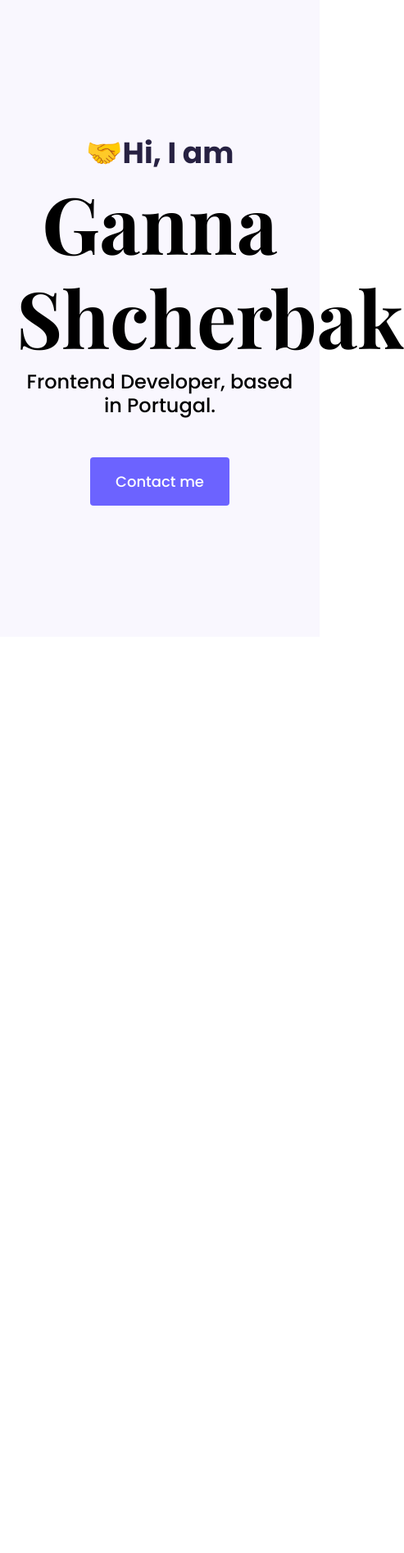
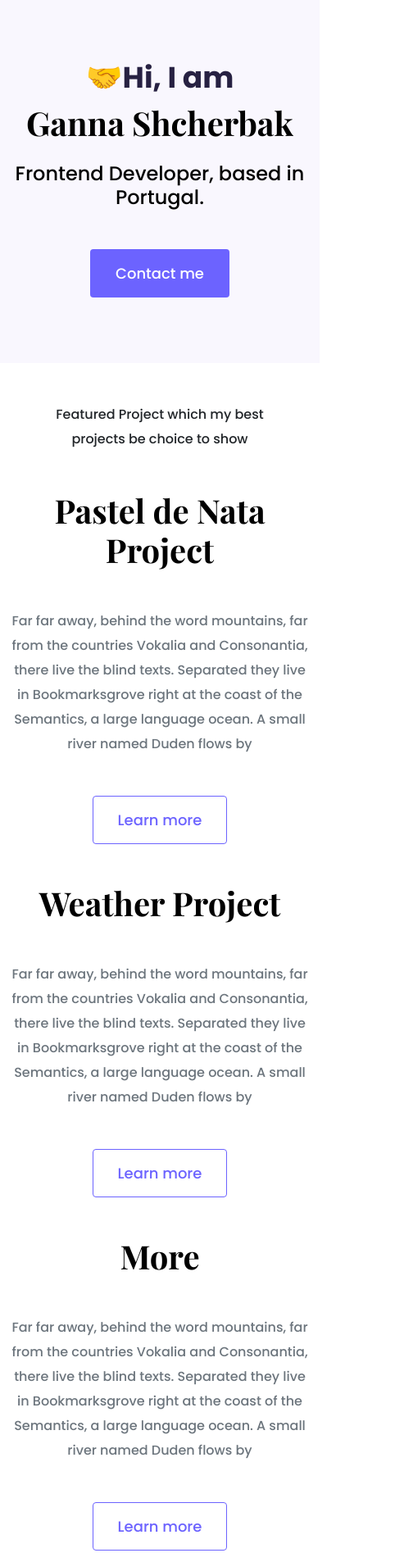
Before and after one commit to ganna27/portfolio-project, a plain HTML site: page index.html in a window 390 px wide. Shown: the whole page at 82% size, 493 px wide, since content can reach past the window. Before the commit the page ends 844 px from the top, so only its background shows below. Drawn offline with nearby package versions, Linux system fonts and the light colour scheme.

Commit message:
Integrated homepage contecnt design+responsiveness

```diff
--- a/index.html
+++ b/index.html
@@ -35,5 +35,61 @@
       <h2 class="mb-5">Frontend Developer, based in Portugal.</h2>
       <div><a href="#" class="btn btn-branding">Contact me</a></div>
     </div>
+    <p class="text-center m-5">
+      Featured Project which my best projects be choice to show
+    </p>
+    <div class="container">
+      <div class="row mb-5">
+        <div class="col d-none d-lg-block">
+          <img src="images/natas.jpg" class="img-fluid rounded" alt="" />
+        </div>
+        <div class="col">
+          <div class="project-description">
+            <h2 class="mb-5">Pastel de Nata Project</h2>
+            <p class="mb-5 text-muted">
+              Far far away, behind the word mountains, far from the countries
+              Vokalia and Consonantia, there live the blind texts. Separated
+              they live in Bookmarksgrove right at the coast of the Semantics, a
+              large language ocean. A small river named Duden flows by
+            </p>
+            <a href="#" class="btn btn-branding-outline">Learn more</a>
+          </div>
+        </div>
+      </div>
+      <div class="row mb-5">
+        <div class="col">
+          <div class="project-description">
+            <h2 class="mb-5">Weather Project</h2>
+            <p class="mb-5 text-muted">
+              Far far away, behind the word mountains, far from the countries
+              Vokalia and Consonantia, there live the blind texts. Separated
+              they live in Bookmarksgrove right at the coast of the Semantics, a
+              large language ocean. A small river named Duden flows by
+            </p>
+            <a href="#" class="btn btn-branding-outline">Learn more</a>
+          </div>
+        </div>
+        <div class="col d-none d-lg-block">
+          <img src="images/weather.jpg" class="img-fluid rounded" alt="" />
+        </div>
+      </div>
+      <div class="row mb-5">
+        <div class="col d-none d-lg-block">
+          <img src="images/more.jpg" class="img-fluid rounded" alt="" />
+        </div>
+        <div class="col">
+          <div class="project-description">
+            <h2 class="mb-5">More</h2>
+            <p class="mb-5 text-muted">
+              Far far away, behind the word mountains, far from the countries
+              Vokalia and Consonantia, there live the blind texts. Separated
+              they live in Bookmarksgrove right at the coast of the Semantics, a
+              large language ocean. A small river named Duden flows by
+            </p>
+            <a href="#" class="btn btn-branding-outline">Learn more</a>
+          </div>
+        </div>
+      </div>
+    </div>
   </body>
 </html>
--- a/styles/portfolio.css
+++ b/styles/portfolio.css
@@ -21,10 +21,16 @@ h6 {
 
 h1 {
   font-size: 96px;
+  line-height: 1.5;
+}
+h2 {
+  font-size: 64px;
 }
 
 p {
   font-weight: normal;
+  font-size: 16px;
+  line-height: 30px;
 }
 .hero {
   background-color: var(--secondary-color);
@@ -36,7 +42,7 @@ p {
   font-family: var(--default-font-family);
   font-weight: normal;
   font-size: 24px;
-  font-size: 2;
+  font-size: 1.5;
 }
 .hero p {
   font-size: 36px;
@@ -54,6 +60,34 @@ p {
   padding: 15px 30px;
 }
 
-/*font-family: 'Crimson Text', serif;
-font-family: 'Playfair Display', serif;
-font-family: 'Poppins', sans-serif; */
+.btn-branding-outline {
+  color: var(--branding-color);
+  border: 1px solid var(--branding-color);
+  border-radius: 4px;
+  font-size: 18px;
+  list-style: 27px;
+  padding: 15px 30px;
+}
+
+.project-description {
+  padding: 30px 60px;
+}
+
+@media (max-width: 960px) {
+  h1 {
+    font-size: 40px;
+    line-height: 2;
+  }
+  h2 {
+    font-size: 40px;
+  }
+  .project-description {
+    padding: 0;
+    text-align: center;
+  }
+  .hero {
+    background-color: var(--secondary-color);
+    text-align: center;
+    padding: 80px 10px;
+  }
+}
```
Also changed, not shown: images/more.jpg (added), images/natas.jpg (added), images/weather.jpg (added).
